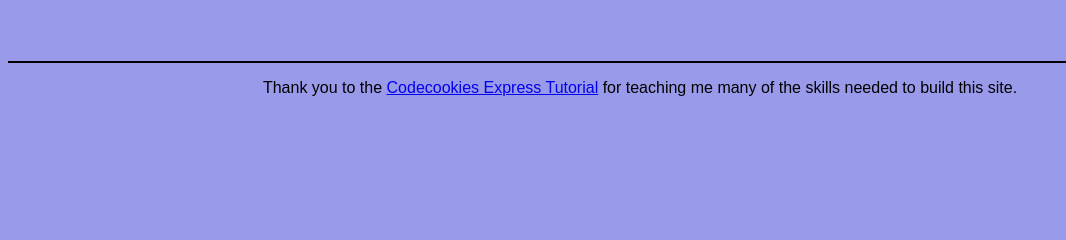
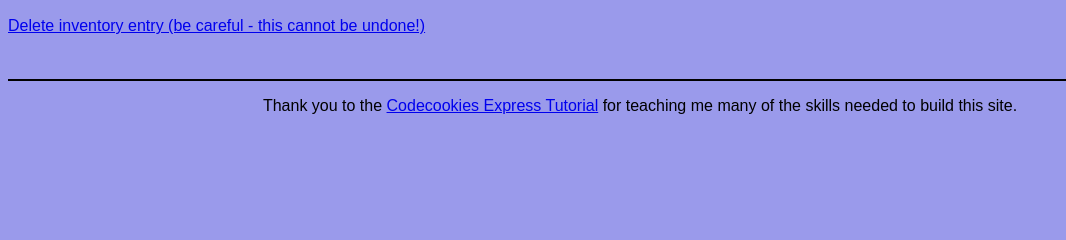
Before and after one commit to sarahcode2112/express-exercises-on-codecookies, a Node project: template views/shop/show.ejs in a window 1280 px wide. Shown: the part 193-433 px from the top of the page, without its empty margins (0-1066 px from the left). Run offline with Node 20 templates, Linux system fonts and the light colour scheme; the template is opened without the code that fills it, so the values that code supplies are empty; some libraries are stand-ins or nearby versions.

Commit message:
add 'delete' button on inventory 'show' page

```diff
--- a/views/shop/show.ejs
+++ b/views/shop/show.ejs
@@ -15,6 +15,8 @@
 
     <p> Price: <%= readablePrice(cD.priceInCents) %> </p>
 
+    <a href="/shop/<%= cD.slug %>/delete">Delete inventory entry (be careful - this cannot be undone!)</a>
+
     <%- include('../includes/footer') %>
 
   </main>
```
